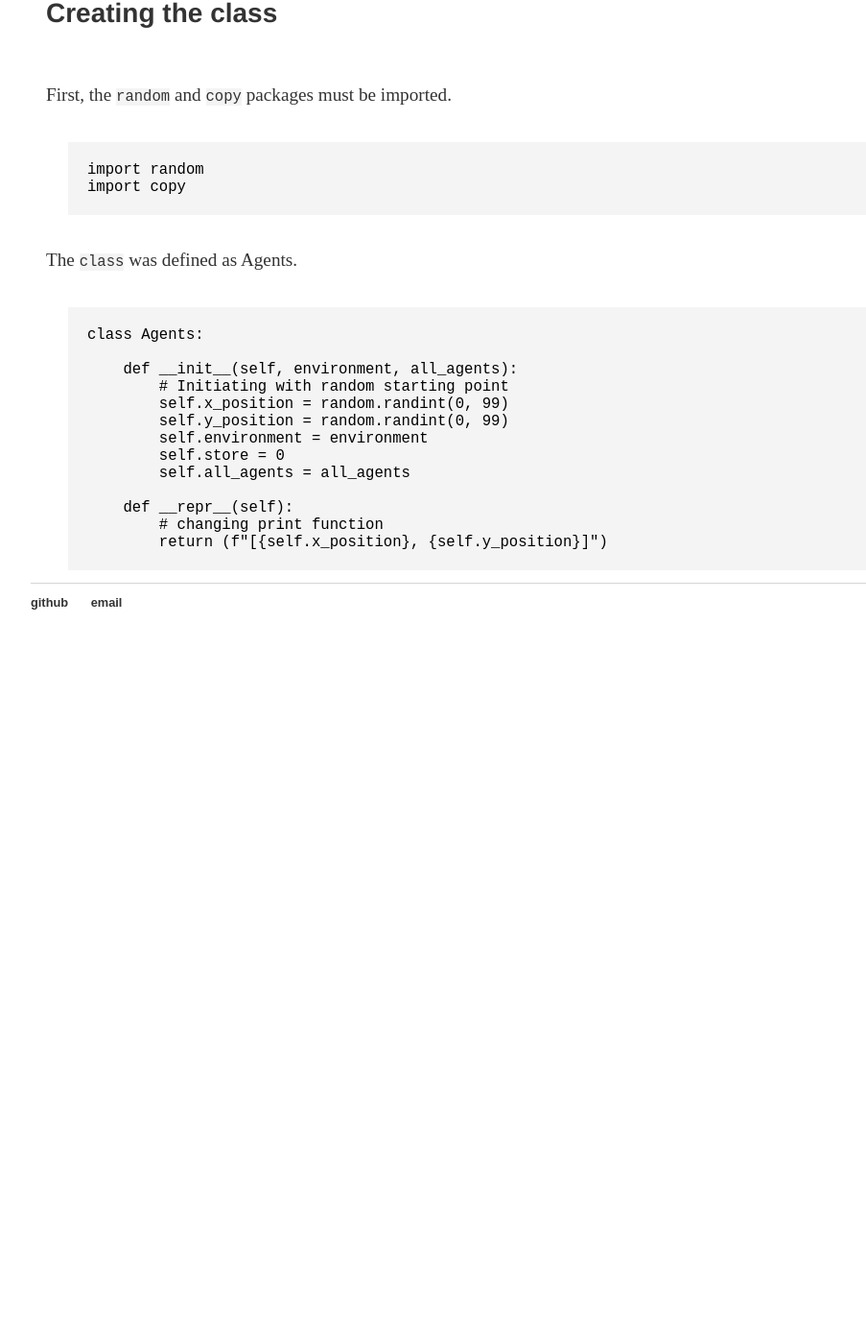
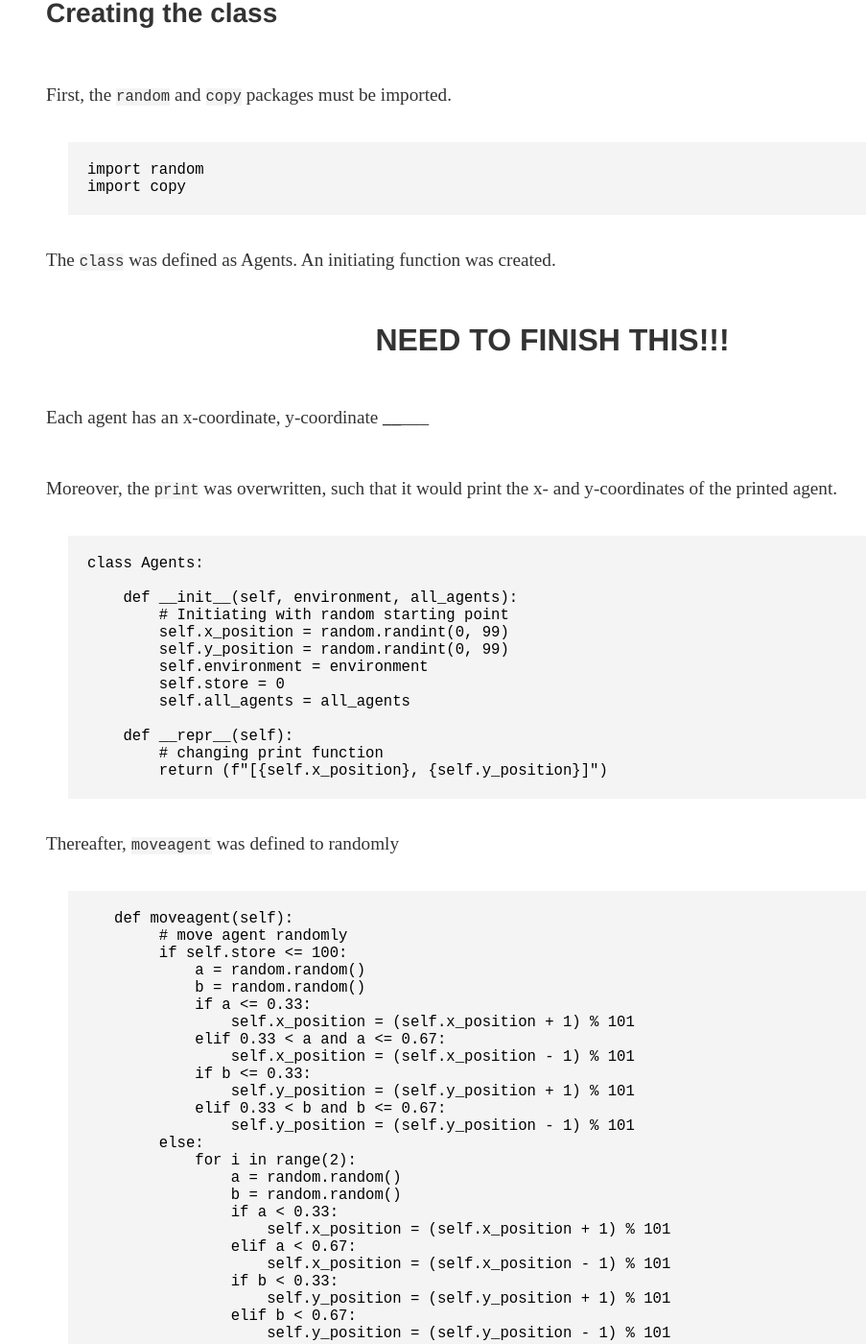
Before and after one commit to lena-kilian/lena-kilian.github.io, a Jekyll site: the page built from abm/index.md, in a window 1280 px wide and 1400 px high, scrolled down 490 px. Shown: the whole window at 96% size, without its empty margins (64-967 px from the left). Built offline with Jekyll 4.4.1, drawn with Linux system fonts in a browser that asks for light colours; our own code applies the rules of GitHub Pages for plain Markdown files; before the commit the page ends 1165 px from its top, so only the background shows below that; some of the changed text lies outside the part shown.

Commit message:
Update index.md

````diff
--- a/abm/index.md
+++ b/abm/index.md
@@ -2,7 +2,7 @@
 
 ## Agent-based modelling using Python
 
-This model is part of an assessment for GEOG5995. It creates n number of agents, which are located randomly on a 100 x 100 grid. In this example the agents represent sheep, which will move around an imported environment.
+This model is part of an assessment for GEOG5995. It creates *n* number of agents, which are located randomly on a 100 x 100 grid. In this example the agents represent sheep, which will move around and interact with an imported environment, as well as each other.
 
 Python and text files are available [here](https://github.com/lena-kilian/lena-kilian.github.io/tree/master/abm/GEOG5995M_CW1)
 
@@ -15,7 +15,12 @@ import random
 import copy
 ```
 
-The `class` was defined as Agents.
+The `class` was defined as Agents. An initiating function was created.
+
+# NEED TO FINISH THIS!!!
+Each agent has an x-coordinate, y-coordinate _________
+
+Moreover, the `print` was overwritten, such that it would print the x- and y-coordinates of the printed agent.
 
 ```
 class Agents:
@@ -32,3 +37,33 @@ class Agents:
         # changing print function
         return (f"[{self.x_position}, {self.y_position}]")
 ```
+
+Thereafter, `moveagent` was defined to randomly
+
+```
+   def moveagent(self):
+        # move agent randomly
+        if self.store <= 100:
+            a = random.random()
+            b = random.random()
+            if a <= 0.33:
+                self.x_position = (self.x_position + 1) % 101
+            elif 0.33 < a and a <= 0.67:
+                self.x_position = (self.x_position - 1) % 101
+            if b <= 0.33:
+                self.y_position = (self.y_position + 1) % 101
+            elif 0.33 < b and b <= 0.67:
+                self.y_position = (self.y_position - 1) % 101
+        else:
+            for i in range(2):
+                a = random.random()
+                b = random.random()
+                if a < 0.33:
+                    self.x_position = (self.x_position + 1) % 101
+                elif a < 0.67:
+                    self.x_position = (self.x_position - 1) % 101
+                if b < 0.33:
+                    self.y_position = (self.y_position + 1) % 101
+                elif b < 0.67:
+                    self.y_position = (self.y_position - 1) % 101
+```
````
